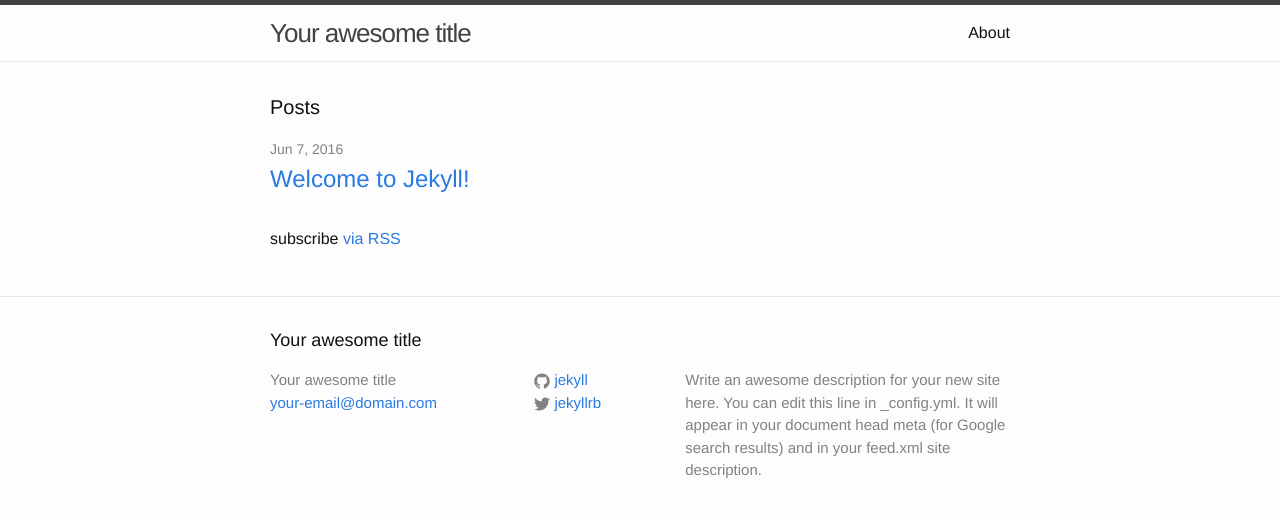
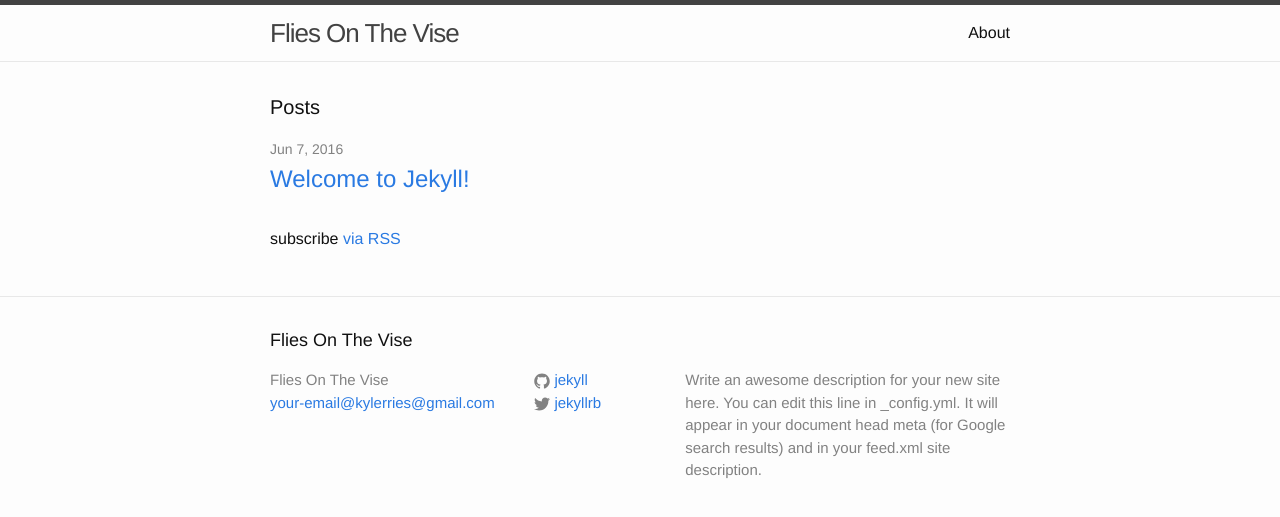
Before and after one commit to kylerries/kylerries.github.io, a Jekyll site: the page built from my-portfolio-site/index.html, in a window 1280 px wide. Shown: the top 517 px of the page. Built offline with Jekyll 4.4.1, drawn with Linux system fonts in a browser that asks for light colours.

Commit message:
"update config"

```diff
--- a/my-portfolio-site/_config.yml
+++ b/my-portfolio-site/_config.yml
@@ -6,14 +6,14 @@
 # 'jekyll serve'. If you change this file, please restart the server process.
 
 # Site settings
-title: Your awesome title
-email: your-email@domain.com
+title: Flies On The Vise
+email: your-email@kylerries@gmail.com
 description: > # this means to ignore newlines until "baseurl:"
   Write an awesome description for your new site here. You can edit this
   line in _config.yml. It will appear in your document head meta (for
   Google search results) and in your feed.xml site description.
 baseurl: "" # the subpath of your site, e.g. /blog
-url: "http://yourdomain.com" # the base hostname & protocol for your site
+url: "http://kylerr.com" # the base hostname & protocol for your site
 twitter_username: jekyllrb
 github_username:  jekyll
 
```
